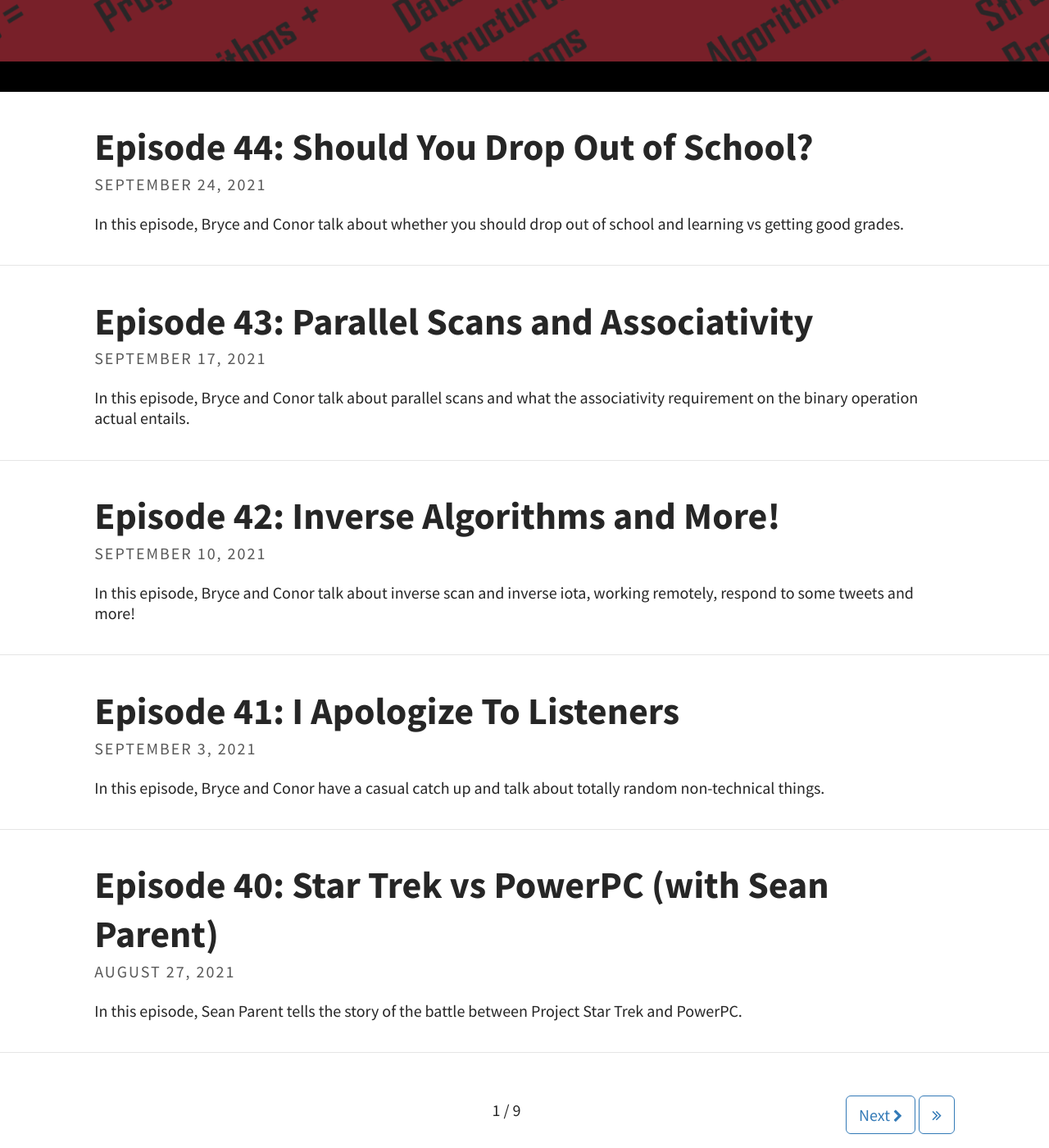
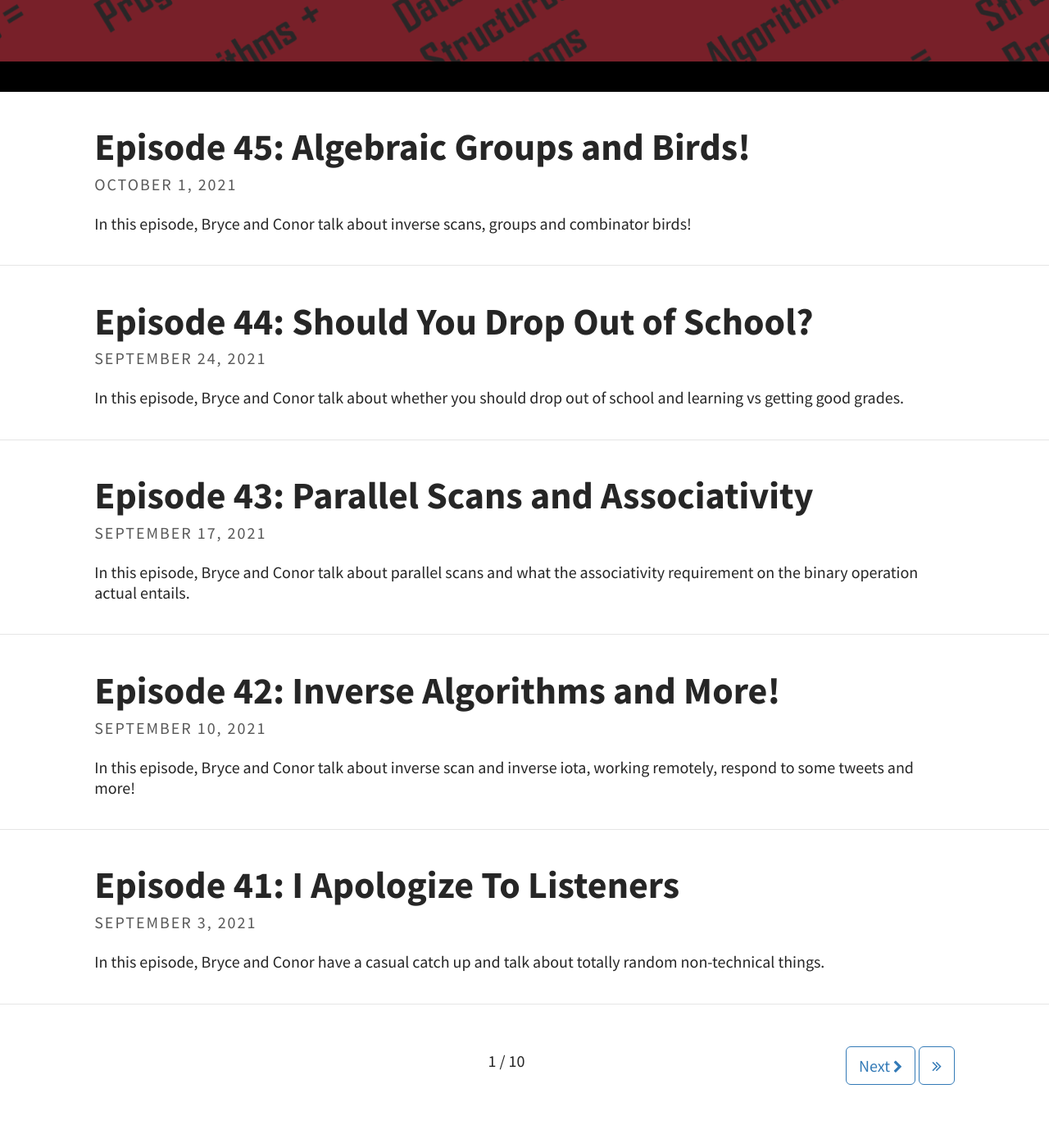
Before and after one commit to codereport/adsp2, a Jekyll site: the page built from index.html, in a window 1280 px wide and 1400 px high, scrolled down 273 px. Shown: the whole window at 82% size. Built offline with Jekyll 4.4.1, drawn with Linux system fonts in a browser that asks for light colours; the list of posts is cut into pages by our own code; some of the changed lines change nothing that is shown.

Commit message:
Episode 45

```diff
--- /dev/null
+++ b/_posts/2021-10-01-Episode-45.md
@@ -0,0 +1,37 @@
+---
+layout: post
+title: "Episode 45: Algebraic Groups and Birds!"
+tags: [Algorithms, APL, Math, Combinatory Logic, Combinators]
+excerpt_separator: <!--more-->
+---
+
+<div id="buzzsprout-player-9292442"></div><script src="https://www.buzzsprout.com/1501960/9292442-episode-45-algebraic-groups-and-birds.js?container_id=buzzsprout-player-9292442&player=small" type="text/javascript" charset="utf-8"></script>
+
+<br>In this episode, Bryce and Conor talk about inverse `scan`s, groups and combinator birds!
+
+<!--more-->
+
+### Show Notes
+
+**Date Recorded:** 2021-09-11 <br>
+**Date Released:** 2021-10-01
+
+* [Canada Wide Science Fair](https://youthscience.ca/science-fairs/cwsf/virtual-2022/about-cwsf/)
+* [ADSP Episode 43: Parallel Scans and Associativity](https://adspthepodcast.com/2021/09/17/Episode-43.html)
+* [ADSP Episode 44: Should You Drop Out of School?](https://adspthepodcast.com/2021/09/24/Episode-44.html)
+* [Inverse Scan Example](https://tryapl.org/?clear&q=(%2B%5C%E2%8D%A3%C2%AF1)1%202%203%204%205&run)
+* [Andreas Schätti Tweet](https://twitter.com/AndreasSchatti/status/1436427793475248144?s=20)
+* [ADSP Github Repo](https://github.com/codereport/adsp2)
+* [Sunbubble ADSP Issue on Groups](https://github.com/codereport/adsp2/issues/2)
+* [Algebraic Group](https://en.wikipedia.org/wiki/Group_(mathematics))
+* [To Mock a Mockingbird](https://en.wikipedia.org/wiki/To_Mock_a_Mockingbird)
+* [Lambda Calculus](https://en.wikipedia.org/wiki/Lambda_calculus)
+* [SKI Combinator Calculus](https://en.wikipedia.org/wiki/SKI_combinator_calculus)
+* [List of Combinator Birds](https://www.angelfire.com/tx4/cus/combinator/birds.html)
+
+### Intro Song Info
+
+Miss You by Sarah Jansen https://soundcloud.com/sarahjansenmusic<br>
+Creative Commons — Attribution 3.0 Unported — CC BY 3.0<br>
+Free Download / Stream: http://bit.ly/l-miss-you<br>
+Music promoted by Audio Library https://youtu.be/iYYxnasvfx8<br>
--- a/pages/episodes.md
+++ b/pages/episodes.md
@@ -9,6 +9,7 @@ List of all episodes.
 
 |   #   |                                                  Title                                                  | Release Date |
 | :---: | :-----------------------------------------------------------------------------------------------------: | :----------: |
+|  45   |          [Algebraic Groups and Birds!](https://adspthepodcast.com/2021/10/01/Episode-45.html)           |  2021-10-01  |
 |  44   |         [Should You Drop Out of School?](https://adspthepodcast.com/2021/09/24/Episode-44.html)         |  2021-09-24  |
 |  43   |        [Parallel Scans and Associativity](https://adspthepodcast.com/2021/09/17/Episode-43.html)        |  2021-09-17  |
 |  42   |          [Inverse Aglorithms and More!](https://adspthepodcast.com/2021/09/10/Episode-42.html)          |  2021-09-10  |
```
